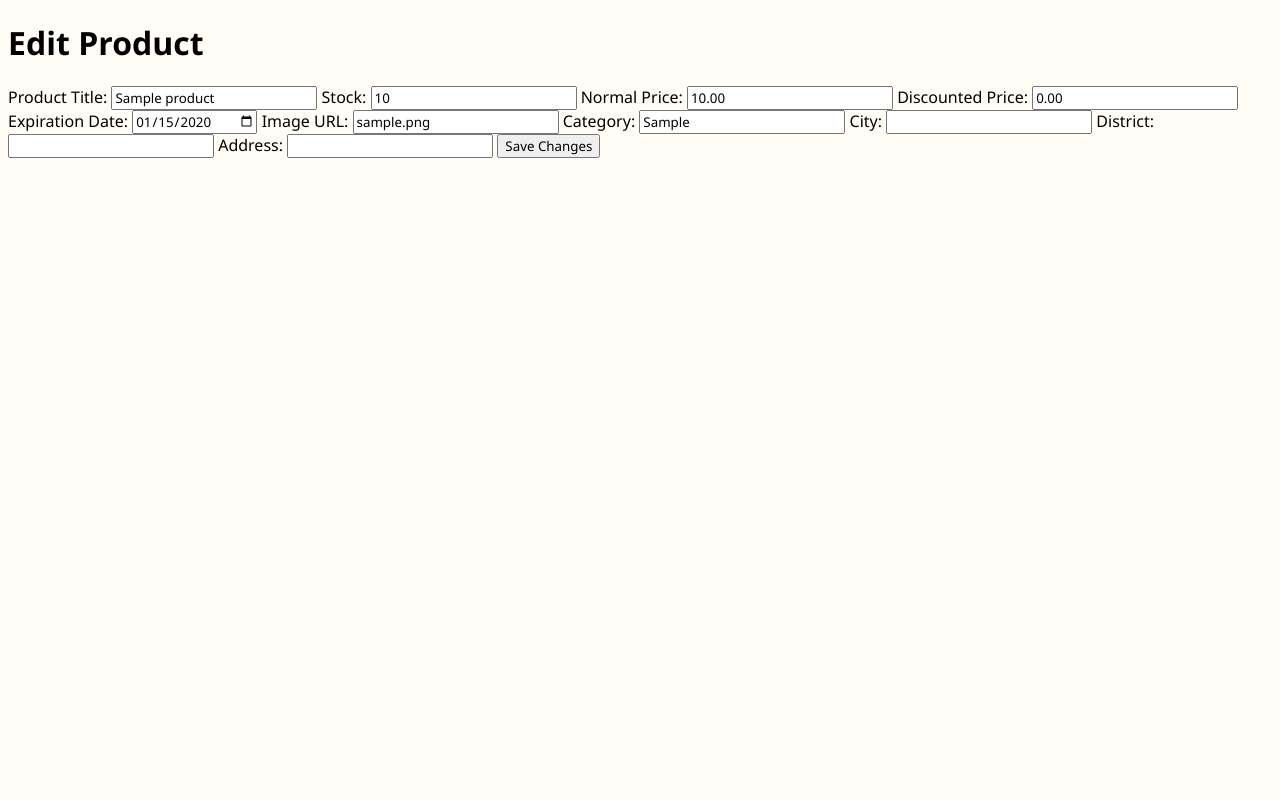
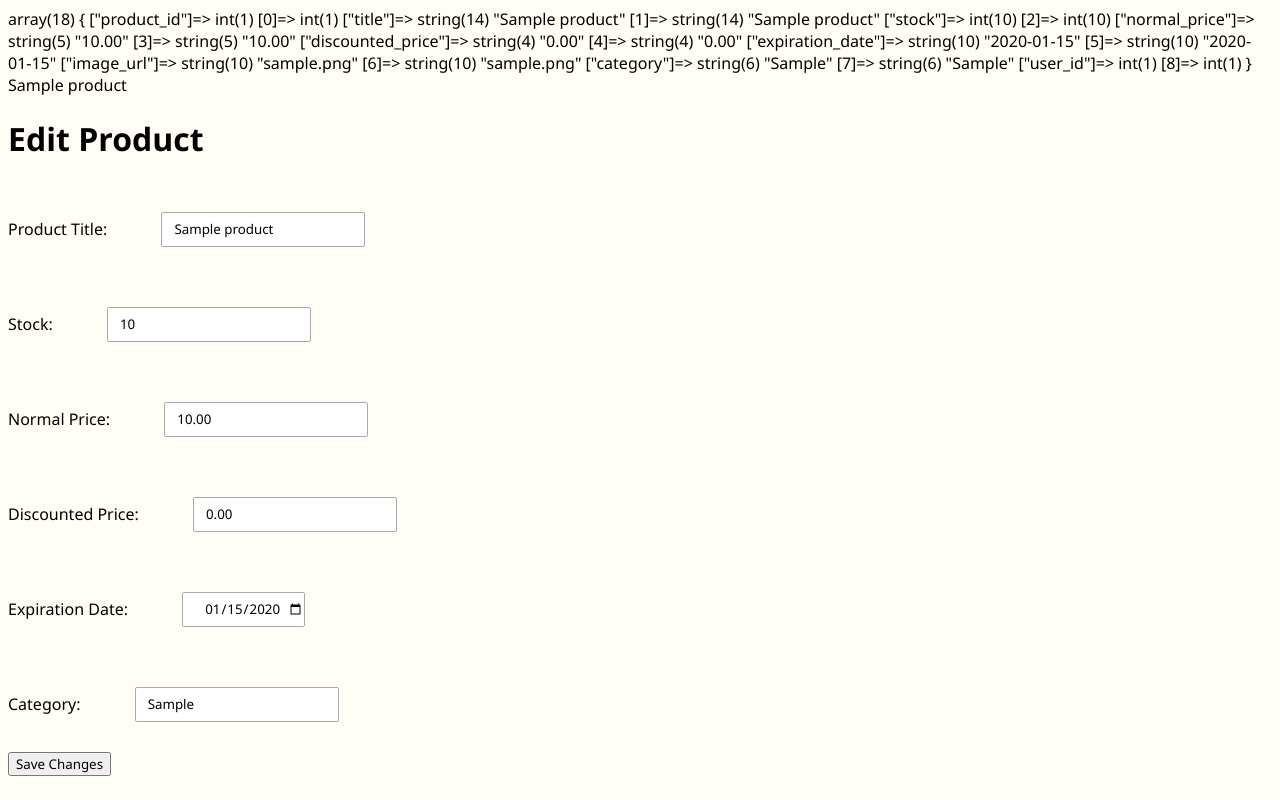
Before and after one commit to 4sherzod/backend_project, a PHP site: page /edit_product.php?id=1 in a window 1280 px wide. Run offline with PHP 8.4, Linux system fonts and the light colour scheme; tables that the repository leaves empty hold one stand-in row (values such as "Sample post"); data that the repository does not hold is empty.

Commit message:
add users and products

```diff
--- a/TODO.txt
+++ b/TODO.txt
@@ -1,5 +1,4 @@
 1. Proper design for "Failed to log in" --saida
-3. Get an email for sending confirmation codes. --sherzod
 4. Clean the code and structure, make proper file system. --sherzod // nar
 10. Resend mail timer. -- sherzod // nar
 11. fix logging out for the markets -- sherzod
@@ -15,3 +14,6 @@
 21. Make proper design -- everyone <------------------------------------------------------------------------- IMPORTANT
 22. Make proper names for files plz -- saida/leyli // nar
 23. Make seller not open if not seller -- sherzod
+24. Exceed stock amount -- leyli
+26. Make so the registration button shows an error message if something is not filled -- saida
+27. Add img for the product properly
--- a/db.php
+++ b/db.php
@@ -1,10 +1,10 @@
 <?php
 const DSN = "mysql:host=localhost;dbname=usersdb;charset=utf8mb4" ;
 const USER = "root" ;
-const PASSWORD = "" ;
+const DBPASSWORD = "" ;
 
 try {
-     $db = new PDO(DSN, USER, PASSWORD) ;
+     $db = new PDO(DSN, USER, DBPASSWORD) ;
      // $stmt = $db->prepare("select * from users");
      // $stmt->execute();
      // $users = $stmt->fetchAll();
@@ -62,3 +62,51 @@ function getUserById($id) {
      $stmt->execute([$id]) ;
      return $stmt->fetch() ;
 }
+
+function addUser($user) {
+     global $db;
+     $stmt = $db->prepare("
+     INSERT INTO users (
+          first_name, last_name, market_name, user_email, user_password, user_city, user_district, user_address, type_of_user
+          ) VALUES (?, ?, ?, ?, ?, ?, ?, ?, ?)
+     ");
+     $stmt->execute([
+          $user['fname'],
+          $user['lname'],
+          $user['marketname'],
+          $user['email'],
+          $user['password'],
+          $user['city'],
+          $user['district'],
+          $user['address'],
+          $user['type_of_user'],    // Assuming '0' for 'type_of_user'
+      ]);
+}
+
+function addProduct($product) {
+     global $db;
+     $stmt = $db->prepare("
+     INSERT INTO products (
+          title, stock, normal_price, discounted_price, expiration_date, image_url, category, user_id
+          ) VALUES (?, ?, ?, ?, ?, ?, ?, ?)
+     ");
+     $stmt->execute([
+          $product['title'],
+          $product['stock'],
+          $product['normal_price'],
+          $product['discounted_price'],
+          $product['expiration_date'],
+          $product['image_url'],
+          $product['category'],
+          $product['user_id'],
+      ]);
+}
+
+function getProductbyId ($product_id){
+     global $db;
+
+     $stmt = $db->prepare("SELECT * FROM products WHERE product_id = ?");
+     $stmt->execute([$product_id]);
+     return $stmt->fetch();
+
+ }
--- a/edit_product.php
+++ b/edit_product.php
@@ -1,25 +1,14 @@
 <?php
-include('config.php');
-include('db.php');
-$dsn = "mysql:host=localhost;dbname=ProductsDB;charset=utf8mb4";
-$username = "root";
-$password = "";
-// Initialize PDO connection
-try {
-    $pdo = new PDO($dsn, $username, $password, array(PDO::ATTR_ERRMODE => PDO::ERRMODE_EXCEPTION));
-} catch (PDOException $e) {
-    die("Database connection failed: " . $e->getMessage());
-}
+require_once "db.php";
 
-// Retrieve product ID from URL parameter
+session_start();
+
 $product_id = $_GET['id'];
 
-// Fetch product details using prepared statement
-$query = "SELECT * FROM products WHERE product_id = :product_id";
-$statement = $pdo->prepare($query);
-$statement->bindParam(':product_id', $product_id, PDO::PARAM_INT);
-$statement->execute();
-$product = $statement->fetch(PDO::FETCH_ASSOC);
+$product = getProductbyId($product_id);
+
+var_dump($product);
+echo $product["title"];
 
 // Handle form submission
 if ($_SERVER['REQUEST_METHOD'] == 'POST') {
@@ -29,35 +18,11 @@ if ($_SERVER['REQUEST_METHOD'] == 'POST') {
     $normal_price = $_POST['normal_price'];
     $discounted_price = $_POST['discounted_price'];
     $expiration_date = $_POST['expiration_date'];
-    $image_url = $_POST['image_url'];
     $category = $_POST['category'];
-    $seller_city = $_POST['seller_city'];
-    $seller_district = $_POST['seller_district'];
-    $seller_address = $_POST['seller_address'];
 
     // Update product in the database
-    $updateQuery = "UPDATE products SET title=:title, stock=:stock, normal_price=:normal_price, discounted_price=:discounted_price, expiration_date=:expiration_date, image_url=:image_url, category=:category, seller_city=:seller_city, seller_district=:seller_district, seller_address=:seller_address WHERE product_id=:product_id";
-    $updateStatement = $pdo->prepare($updateQuery);
-    $updateStatement->bindParam(':title', $title);
-    $updateStatement->bindParam(':stock', $stock, PDO::PARAM_INT);
-    $updateStatement->bindParam(':normal_price', $normal_price);
-    $updateStatement->bindParam(':discounted_price', $discounted_price);
-    $updateStatement->bindParam(':expiration_date', $expiration_date);
-    $updateStatement->bindParam(':image_url', $image_url);
-    $updateStatement->bindParam(':category', $category);
-    $updateStatement->bindParam(':seller_city', $seller_city);
-    $updateStatement->bindParam(':seller_district', $seller_district);
-    $updateStatement->bindParam(':seller_address', $seller_address);
-    $updateStatement->bindParam(':product_id', $product_id, PDO::PARAM_INT);
-
-    try {
-        $updateStatement->execute();
-        // Redirect to seller.php after successful update
-        header('Location: seller.php');
-        exit;
-    } catch (PDOException $e) {
-        die("Error updating product: " . $e->getMessage());
-    }
+    $stmt = $db->prepare("UPDATE products SET title = ?, stock = ?, normal_price = ?, discounted_price = ? , expiration_date = ?, category = ? where product_id = ?");
+    $stmt->execute([$title, $stock, $normal_price, $discounted_price, $expiration_date, $category, $product_id]);
 }
 ?>
 
@@ -72,26 +37,30 @@ if ($_SERVER['REQUEST_METHOD'] == 'POST') {
     <h1>Edit Product</h1>
     <form method="POST" action="">
         <label for="title">Product Title:</label>
-        <input type="text" id="title" name="title" value="<?php echo htmlspecialchars($product['title']); ?>" required>
+        <input type="text" class="input" name="title" id="title" placeholder="Product Title" value="<?php echo $product["title"];?>">
+        <br>
         <label for="stock">Stock:</label>
-        <input type="number" id="stock" name="stock" value="<?php echo htmlspecialchars($product['stock']); ?>" required>
+        <input type="number" class="input" id="stock" name="stock" value="<?php echo htmlspecialchars($product['stock']); ?>" required>
+        <br>
+
         <label for="normal_price">Normal Price:</label>
-        <input type="number" step="0.01" id="normal_price" name="normal_price" value="<?php echo htmlspecialchars($product['normal_price']); ?>" required>
+        <input type="number" class="input" step="0.01" id="normal_price" name="normal_price" value="<?php echo htmlspecialchars($product['normal_price']); ?>" required>
+        <br>
+
         <label for="discounted_price">Discounted Price:</label>
-        <input type="number" step="0.01" id="discounted_price" name="discounted_price" value="<?php echo htmlspecialchars($product['discounted_price']); ?>" required>
+        <input type="number" class="input" step="0.01" id="discounted_price" name="discounted_price" value="<?php echo htmlspecialchars($product['discounted_price']); ?>" required>
+        <br>
+
         <label for="expiration_date">Expiration Date:</label>
-        <input type="date" id="expiration_date" name="expiration_date" value="<?php echo htmlspecialchars($product['expiration_date']); ?>" required>
-        <label for="image_url">Image URL:</label>
-        <input type="text" id="image_url" name="image_url" value="<?php echo htmlspecialchars($product['image_url']); ?>">
+        <input type="date" class="input" id="expiration_date" name="expiration_date" value="<?php echo htmlspecialchars($product['expiration_date']); ?>" required>
+        <br>
+
         <label for="category">Category:</label>
-        <input type="text" id="category" name="category" value="<?php echo htmlspecialchars($product['category']); ?>" required>
-        <label for="seller_city">City:</label>
-        <input type="text" id="seller_city" name="seller_city" value="<?php echo htmlspecialchars($product['seller_city']); ?>">
-        <label for="seller_district">District:</label>
-        <input type="text" id="seller_district" name="seller_district" value="<?php echo htmlspecialchars($product['seller_district']); ?>">
-        <label for="seller_address">Address:</label>
-        <input type="text" id="seller_address" name="seller_address" value="<?php echo htmlspecialchars($product['seller_address']); ?>">
-        <button type="submit">Save Changes</button>
+        <input type="text" class="input" id="category" name="category" value="<?php echo htmlspecialchars($product['category']); ?>" required>
+        <br>
+
+        <button type="submit" class="button">Save Changes</button>
+
     </form>
 </body>
 </html>
--- a/seller.php
+++ b/seller.php
@@ -54,7 +54,7 @@ $list = $stmt->fetchAll();
             echo "<td>" . $row['category'] . "</td>";
             echo "<td>" . getUserById($row['user_id'])["market_name"] . "</td>";
             echo "<td>";
-            echo "<a href='product_detail.php?id=" . $row['product_id'] . "' >View</a>";
+            echo "<a href='view_product.php?id=" . $row['product_id'] . "' >View</a>";
             echo "<a href='edit_product.php?id=" . $row['product_id'] . "' >Edit</a>";
             echo "</td>";
             echo "</tr>";
```
Also changed, not shown: add_product.php (+15 -48 lines), confirm_code.php (+11 -6 lines), product_detail.php (deleted, +0 -53 lines), register.js (deleted, +0 -29 lines), register.php (+38 -17 lines), view_product.php (added, +24 -0 lines).
